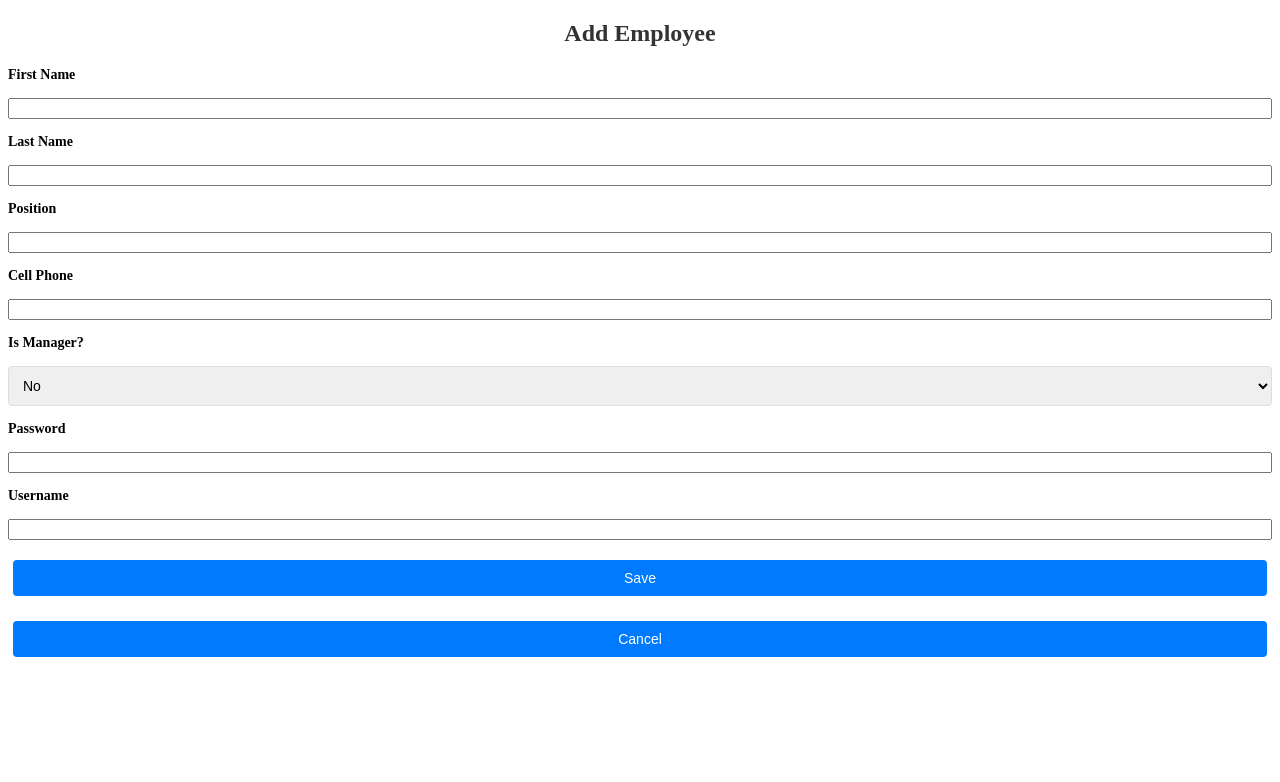
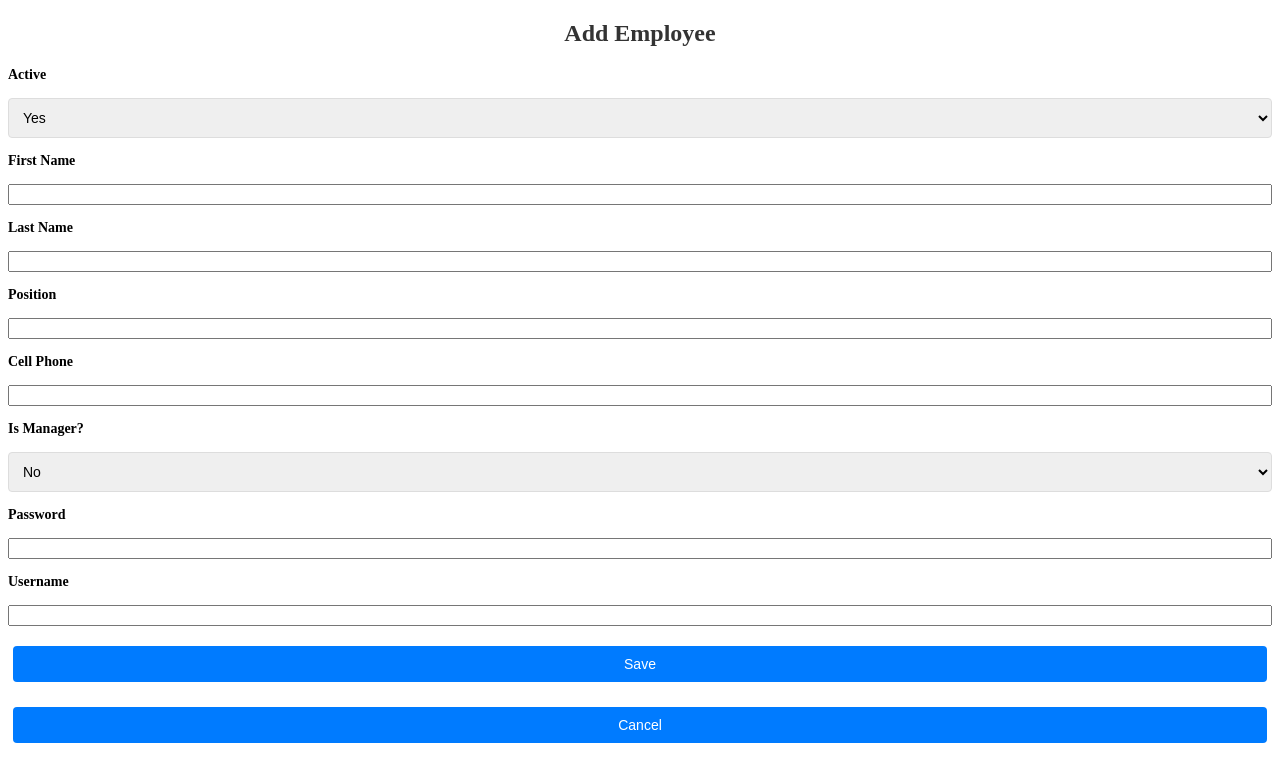
Before and after one commit to gmulungu/EmploymentTrackings, an Angular app: page /employees/add in a window 1280 px wide. Shown: the top 782 px of the page. Built offline with nearby package versions, Linux system fonts and the light colour scheme.

Commit message:
Add disable function

```diff
--- a/src/app/components/employee-form/employee-form.component.html
+++ b/src/app/components/employee-form/employee-form.component.html
@@ -1,5 +1,10 @@
 <h2>{{ isEditMode ? 'Edit Employee' : 'Add Employee' }}</h2>
 <form (ngSubmit)="submitForm()">
+  <label for="isDisabled" *ngIf="employee">Active</label>
+  <select *ngIf="employee" id="isDisabled" [(ngModel)]="employee.isDisabled" name="isDisabled" required>
+    <option [ngValue]="true">Yes</option>
+    <option [ngValue]="false">No</option>
+  </select>
   <label for="firstName">First Name</label>
   <input id="firstName" [(ngModel)]="employee.firstName" name="firstName" required />
 
@@ -15,9 +20,11 @@
 
   <label for="isManager" *ngIf="employee">Is Manager?</label>
   <select *ngIf="employee" id="isManager" [(ngModel)]="employee.isManager" name="isManager" required>
-    <option [value]="true">Yes</option>
-    <option [value]="false">No</option>
+    <option [ngValue]="true">Yes</option>
+    <option [ngValue]="false">No</option>
   </select>
+
+
 
 
   <label for="passwordHash">Password</label>
--- a/src/app/components/employee-form/employee-form.component.ts
+++ b/src/app/components/employee-form/employee-form.component.ts
@@ -21,6 +21,8 @@ export class EmployeeFormComponent implements OnInit {
     isManager: false,
     passwordHash: '',
     username:'',
+    isDisabled: true,
+
   };
 
   isEditMode = false;
--- a/src/app/components/employee-list/employee-list.component.html
+++ b/src/app/components/employee-list/employee-list.component.html
@@ -4,6 +4,7 @@
 <table>
   <thead>
   <tr>
+    <th>Active</th>
     <th>Employee Number</th>
     <th>First Name</th>
     <th>Last Name</th>
@@ -15,6 +16,12 @@
   </thead>
   <tbody>
   <tr *ngFor="let employee of employees">
+
+    <td>
+      <!-- Disabled or not -->
+      {{ employee.isDisabled ? 'Yes' : 'No' }}
+
+    </td>
     <td>{{ employee.employeeNo }}</td>
     <td>{{ employee.firstName }}</td>
     <td>{{ employee.lastName }}</td>
--- a/src/app/components/employee-list/employee-list.component.ts
+++ b/src/app/components/employee-list/employee-list.component.ts
@@ -3,13 +3,14 @@ import {Router, RouterModule} from '@angular/router';
 import { EmployeeService } from '../../services/employee.service';
 import { Employee } from '../../models/employee.model';
 import { CommonModule } from '@angular/common';
+import {ReactiveFormsModule} from '@angular/forms';
 
 
 @Component({
   selector: 'app-employee-list',
   templateUrl: './employee-list.component.html',
   styleUrls: ['./employee-list.component.css'],
-  imports: [CommonModule,RouterModule],
+  imports: [CommonModule, RouterModule, ReactiveFormsModule],
 })
 export class EmployeeListComponent implements OnInit {
   employees: Employee[] = [];
--- a/src/app/models/employee.model.ts
+++ b/src/app/models/employee.model.ts
@@ -8,4 +8,5 @@ export interface Employee {
   isManager: boolean;
   passwordHash: '';
   username: string;
+  isDisabled: boolean;
 }
```
